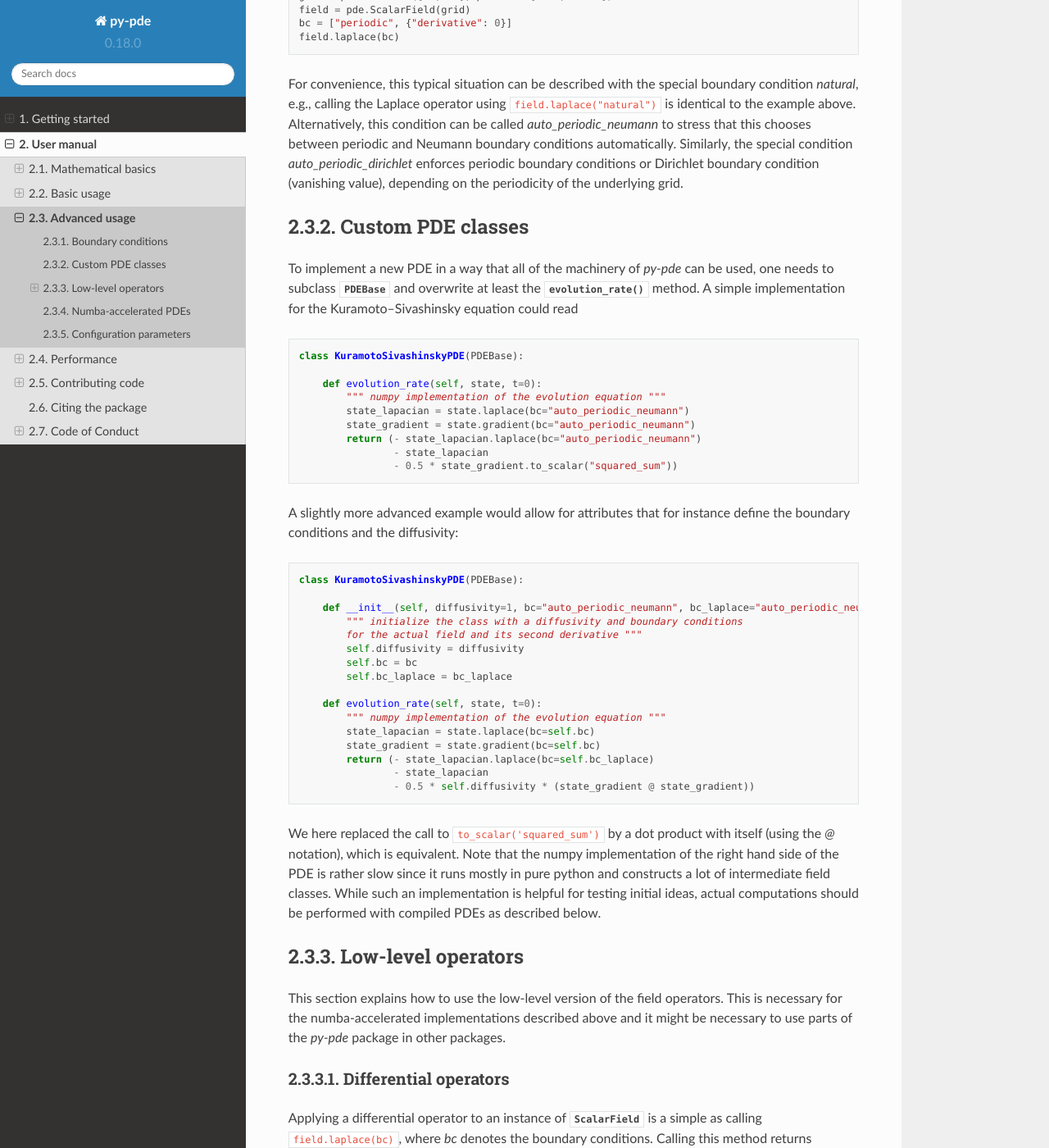
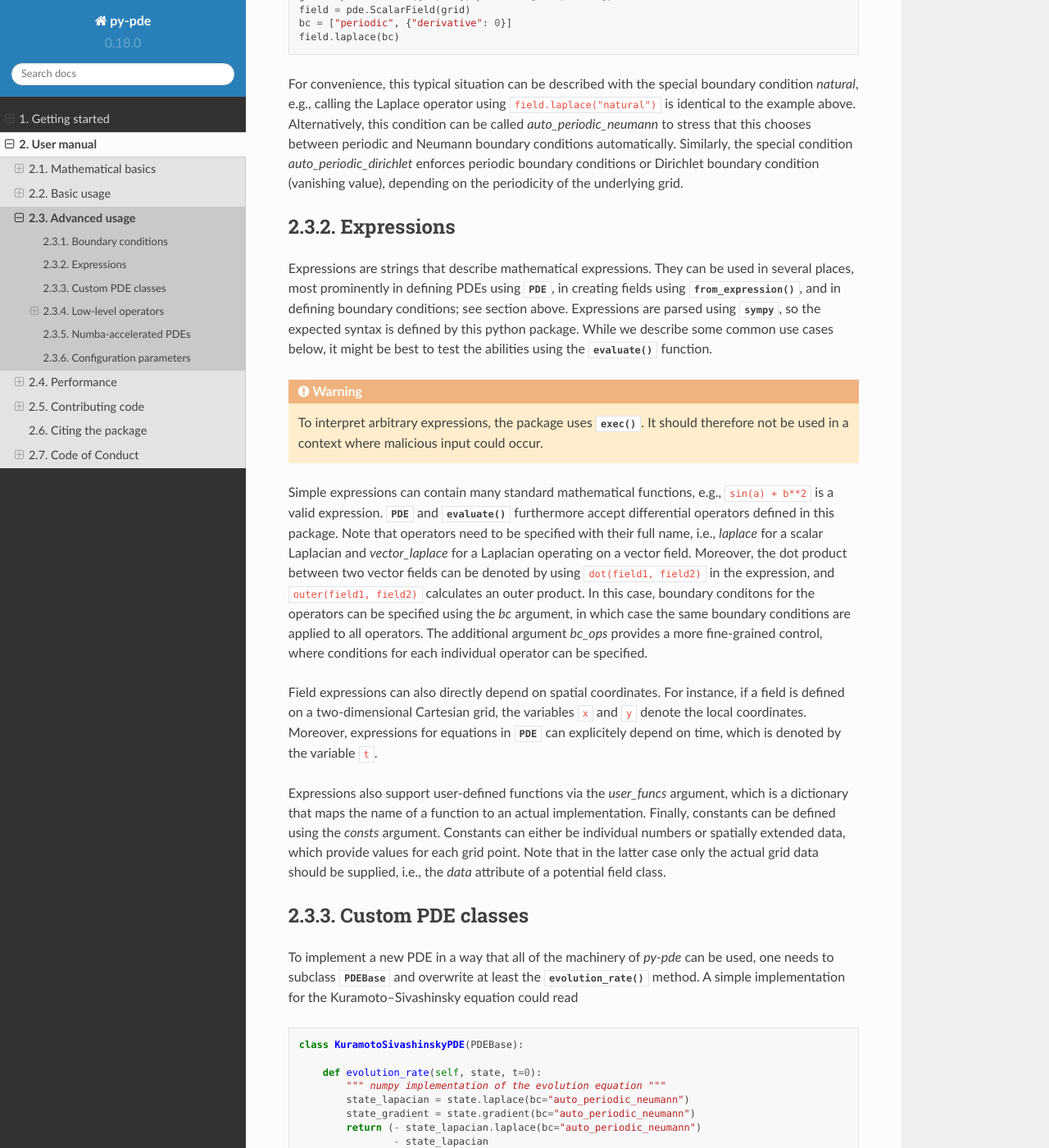
Before and after one commit to zwicker-group/py-pde, a Sphinx documentation site: the page built from docs/source/manual/advanced_usage.rst, in a window 1280 px wide and 1400 px high, scrolled down 1492 px. Shown: the whole window at 82% size. Built offline with Sphinx 7.4.7 and the Read the Docs theme 2.0.0, drawn with Linux system fonts in a browser that asks for light colours; pages that are not in the unit, such as notebooks, are missing from menus; some of the changed text lies outside the part shown.

Commit message:
Added documentation for expressions
Cleared up TODO.md
Improved typing of expressions

```diff
--- a/docs/source/manual/advanced_usage.rst
+++ b/docs/source/manual/advanced_usage.rst
@@ -81,6 +81,50 @@ chooses between periodic and Neumann boundary conditions automatically. Similarl
 special condition `auto_periodic_dirichlet` enforces periodic boundary conditions or
 Dirichlet boundary condition (vanishing value), depending on the periodicity of the
 underlying grid.
+
+
+.. _documentation-expressions:
+
+Expressions
+"""""""""""
+Expressions are strings that describe mathematical expressions. They can be used in
+several places, most prominently in defining PDEs using :class:`~pde.pdes.pde.PDE`,
+in creating fields using :meth:`~pde.fields.scalar.ScalarField.from_expression`, and in
+defining boundary conditions; see section above.
+Expressions are parsed using :mod:`sympy`, so  the expected syntax is defined by this
+python package. While we describe some common use cases below, it might be best to test
+the abilities using the :func:`~pde.tools.expressions.evaluate` function.
+
+
+.. warning::
+    To interpret arbitrary expressions, the package uses :func:`exec`. It
+    should therefore not be used in a context where malicious input could occur.
+
+
+Simple expressions can contain many standard mathematical functions, e.g.,
+:code:`sin(a) + b**2` is a valid expression. :class:`~pde.pdes.pde.PDE` and
+:func:`~pde.tools.expressions.evaluate` furthermore accept differential operators
+defined in this package. Note that operators need to be specified with their full name,
+i.e., `laplace` for a scalar Laplacian and `vector_laplace` for a Laplacian operating on
+a vector field. Moreover, the dot product between two vector fields can be denoted by
+using :code:`dot(field1, field2)` in the expression, and :code:`outer(field1, field2)`
+calculates an outer product. In this case, boundary conditons for the operators can be
+specified using the `bc` argument, in which case the same boundary conditions are
+applied to all operators. The additional argument `bc_ops` provides a more fine-grained
+control, where conditions for each individual operator can be specified.
+
+Field expressions can also directly depend on spatial coordinates. For instance, if a
+field is defined on a two-dimensional Cartesian grid, the variables :code:`x` and
+:code:`y` denote the local coordinates. Moreover, expressions for equations in
+:class:`~pde.pdes.pde.PDE` can explicitely depend on time, which is denoted by the
+variable :code:`t`.
+
+Expressions also support user-defined functions via the `user_funcs` argument, which is
+a dictionary that maps the name of a function to an actual implementation. Finally,
+constants can be defined using the `consts` argument. Constants can either be individual
+numbers or spatially extended data, which provide values for each grid point. Note that
+in the latter case only the actual grid data should be supplied, i.e., the `data`
+attribute of a potential field class.
 
 
 Custom PDE classes
```
Also changed, not shown: TODO.md (+0 -21 lines), docs/sphinx_ext/simplify_typehints.py (+6 -5 lines), 2 other files.
